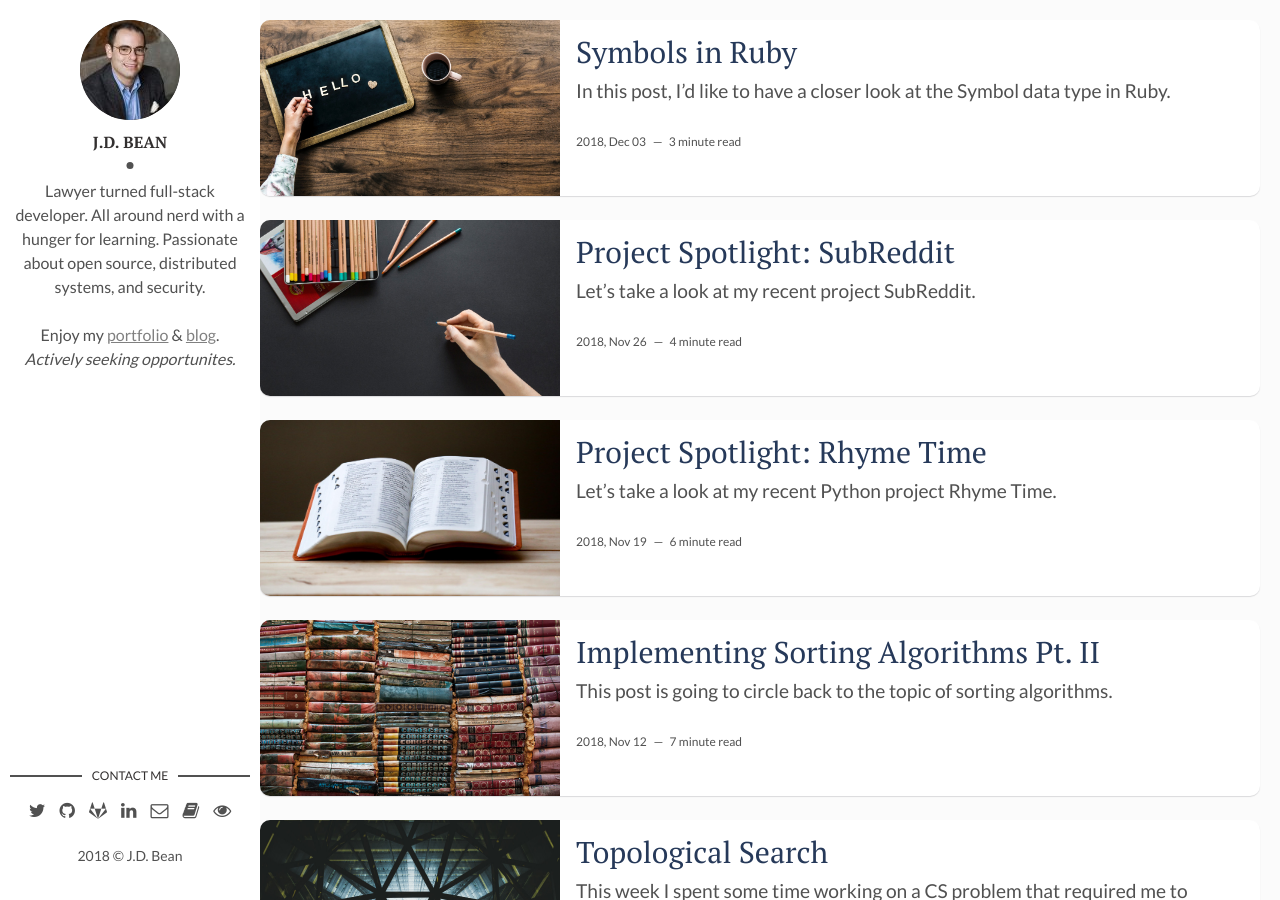
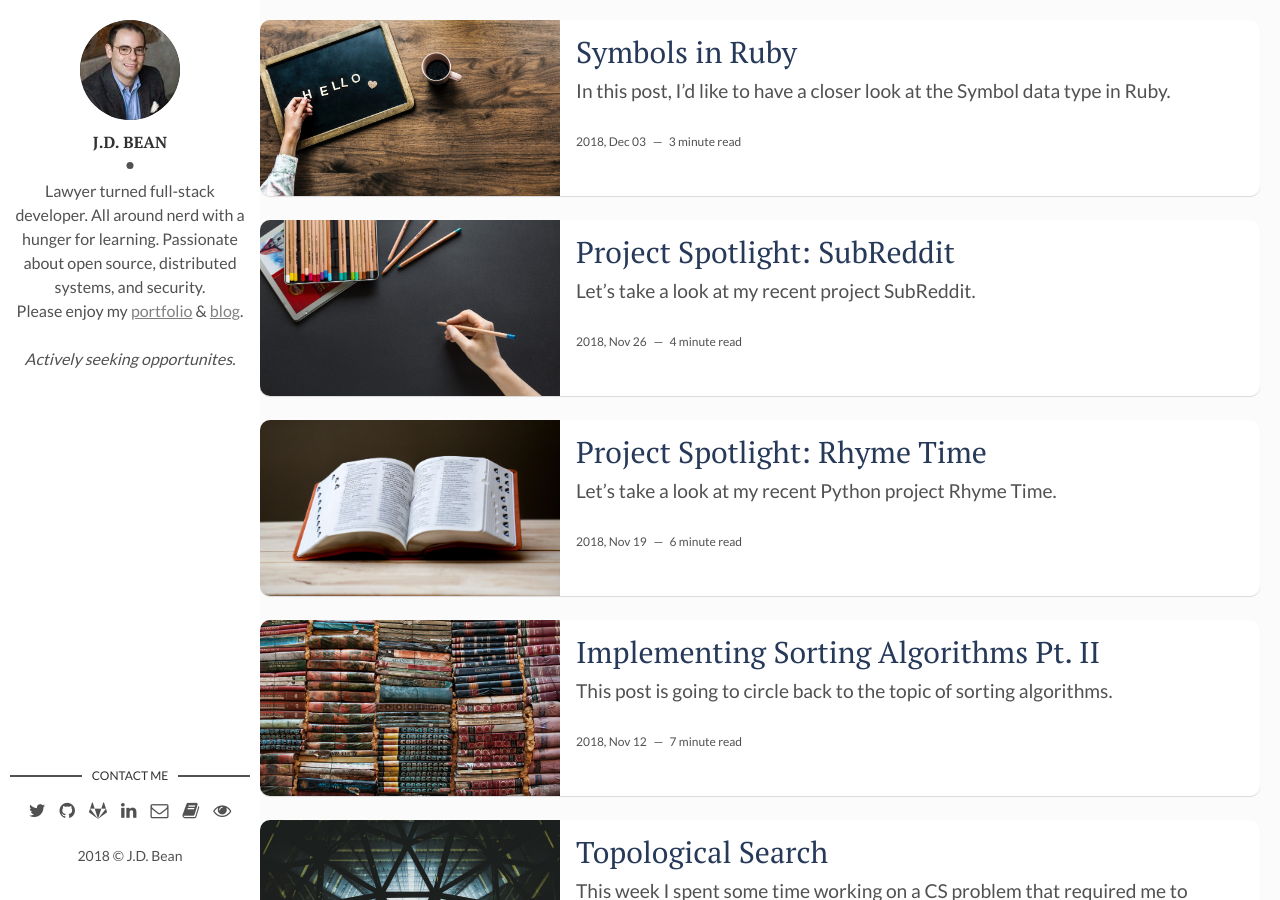
Before and after one commit to jdbean/blog-mirror, a Jekyll site: the page built from index.html, in a window 1280 px wide and 900 px high. Built offline with Jekyll 4.4.1, drawn with Linux system fonts in a browser that asks for light colours; the list of posts is cut into pages by our own code.

Commit message:
minor tweak to sidebar site blurb formatting. Moving portfolio/blog links to newline at end of main par

```diff
--- a/_config.yml
+++ b/_config.yml
@@ -13,10 +13,10 @@ about-author: >
     Lawyer turned full-stack developer. All around nerd
     with a hunger for learning. Passionate about open source,
     distributed systems, and security.
-    <br/><br/>
-    Enjoy my <a href="/projects" title="Portfolio">portfolio</a>
+    <br/>Please enjoy my <a href="/projects" title="Portfolio">portfolio</a>
     & <a href="/" title="Portfolio">blog</a>.
-    <br/><em>Actively seeking opportunites.</em>
+
+    <br/><br/><em>Actively seeking opportunites.</em>
 social-twitter: bean_jd
 # social-facebook: # add your Facebook handle
 social-github: jdbean # add your GitHub handle
```
